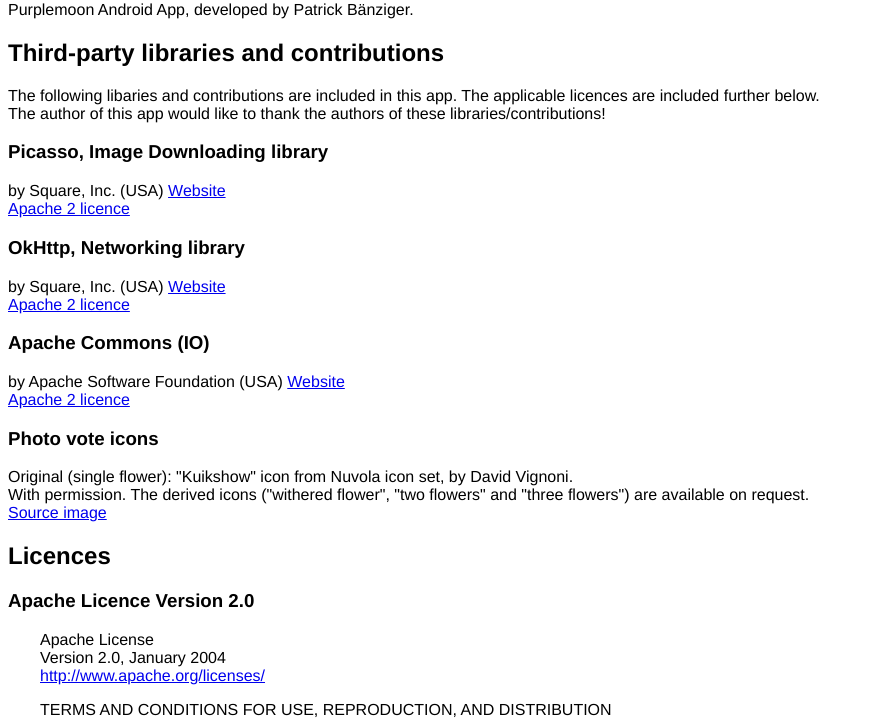
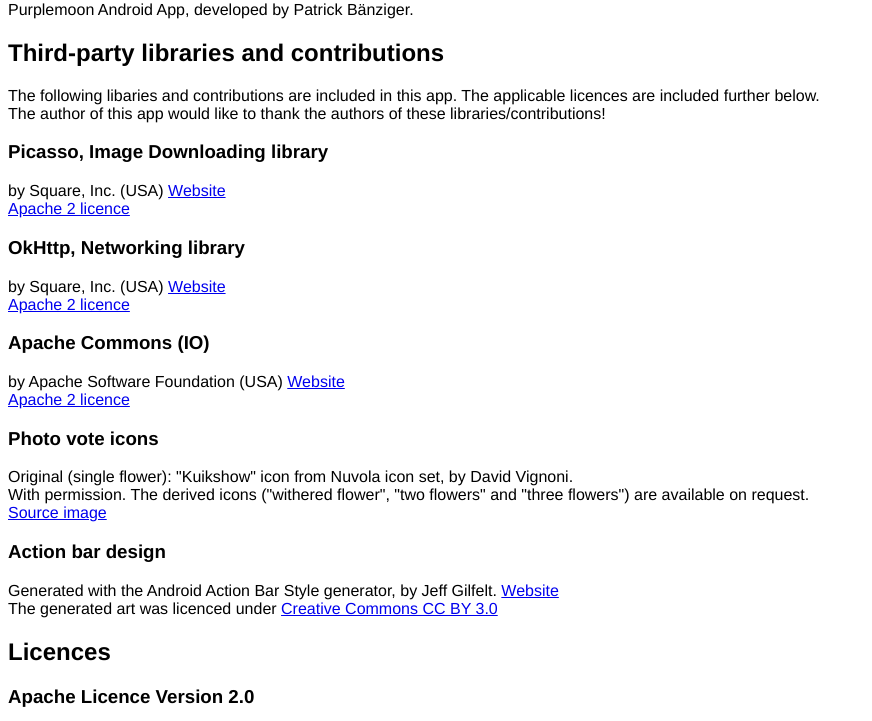
Before and after one commit to padyx/purplemoon-android, a plain HTML site: page purpleSky/src/main/assets/licence.html in a window 1280 px wide. Shown: the part 79-800 px from the top of the page, without its empty margins (0-872 px from the left). Drawn offline with Linux system fonts and the light colour scheme.

Commit message:
update licence info

```diff
--- a/purpleSky/src/main/assets/licence.html
+++ b/purpleSky/src/main/assets/licence.html
@@ -28,6 +28,12 @@ by Apache Software Foundation (USA) <a href="http://commons.apache.org/proper/co
 Original (single flower): "Kuikshow" icon from Nuvola icon set, by David Vignoni.<br/>
 With permission. The derived icons ("withered flower", "two flowers" and "three flowers") are available on request.<br />
 <a href="http://commons.wikimedia.org/wiki/File:Nuvola_apps_kuickshow.svg">Source image</a>
+
+<h3>Action bar design</h3>
+Generated with the Android Action Bar Style generator, by Jeff Gilfelt.
+<a href="http://http://jgilfelt.github.io/android-actionbarstylegenerator/">Website</a><br />
+The generated art was licenced under <a href="http://creativecommons.org/licenses/by/3.0/">Creative Commons CC BY 3.0</a>
+
 
 <h2>Licences</h2>
 <h3>Apache Licence Version 2.0</h3>
```
